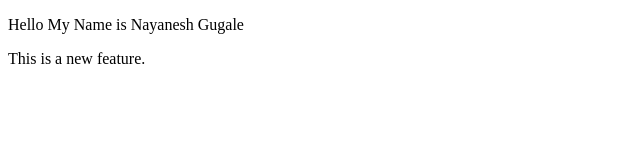
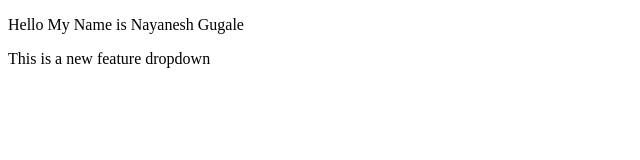
Before and after one commit to Nayanesh1911/Ai-Practical-Codes, a plain HTML site: page index.html in a window 1280 px wide. Shown: the full height of the page, 0-640 px from the left. Drawn offline with Linux system fonts and the light colour scheme.

```diff
--- a/index.html
+++ b/index.html
@@ -7,6 +7,6 @@
 </head>
 <body>
     <p>Hello My Name is Nayanesh Gugale</p>
-    <p>This is a new feature.</p>
+    <p>This is a new feature dropdown</p>
 </body>
 </html>
```
